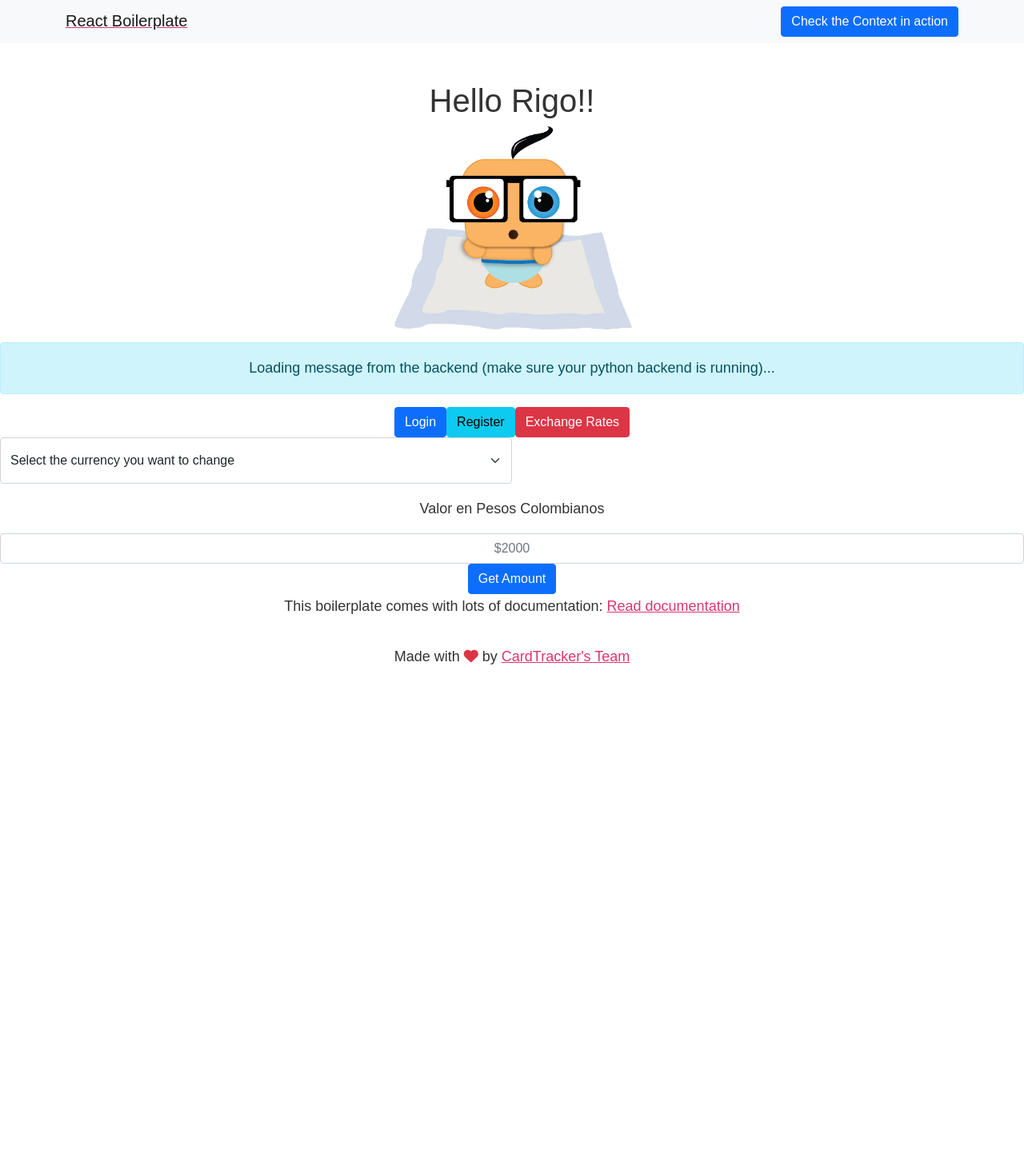
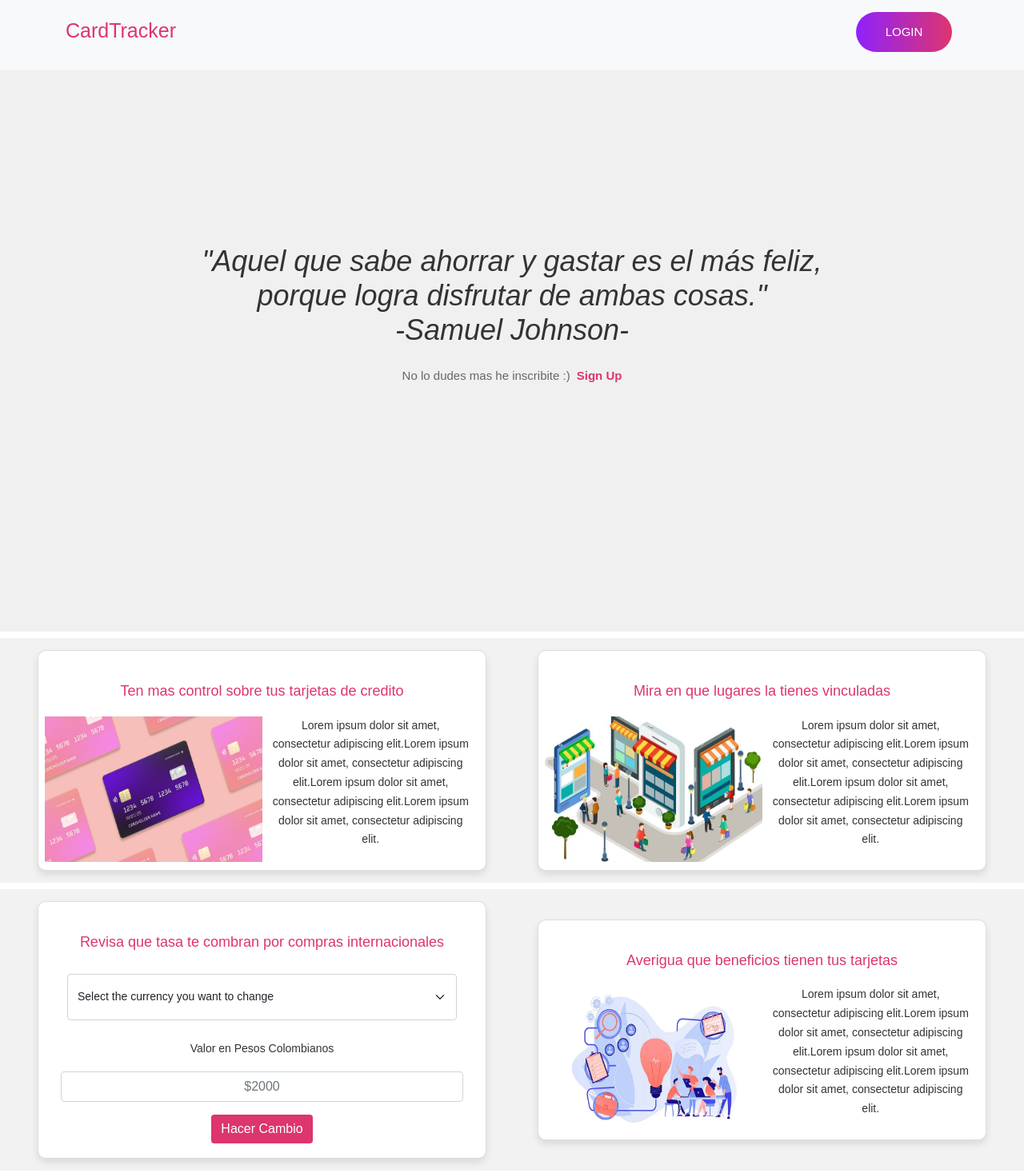
Before and after one commit to 4GeeksAcademy/Proyect-Final-CardTraker, a React app: page / in a window 1280 px wide. Shown: the top 1467 px of the page at 80% size. Before the commit the page ends 868 px from the top, so only its background shows below. Built offline with nearby package versions, Linux system fonts and the light colour scheme; no server answers.

```diff
--- a/src/front/js/component/navbar.js
+++ b/src/front/js/component/navbar.js
@@ -1,19 +1,34 @@
-import React from "react";
-import { Link } from "react-router-dom";
+
+import React, { useContext } from "react";
+import { Link, useLocation } from "react-router-dom";
+
 
 export const Navbar = () => {
+    const location = useLocation();
+    const { pathname } = location;
+
     return (
-		<nav className="navbar navbar-light bg-light">
+        <>
+            <nav className="navbar navbar-light bg-light fixed-top pt-0">
                 <div className="container">
                     <Link to="/">
-					<span className="navbar-brand mb-0 h1">React Boilerplate</span>
+                        <span className="navbar-brand mb-0 display-1" style={{color: "#DD356E", fontSize: "25px"}}>CardTracker</span>
                     </Link>
-				<div className="ml-auto">
-					<Link to="/demo">
-						<button className="btn btn-primary">Check the Context in action</button>
-					</Link>
+                    {pathname !== "/login" && (
+                    <div className="ml-auto d-flex">
+                        <Link to="/login" className="me-2">
+                            <div className="container-login100-form-btn">
+                                <div className="wrap-login100-form-btn" style={{ width: "120px" }}>
+                                    <div className="login100-form-bgbtn"></div>
+                                        <button className="login100-form-btn">
+                                            Login
+                                        </button>
                                 </div>
                             </div>
+                        </Link>
+                    </div>)}
+                </div>
             </nav>
+        </>
     );
 };
--- a/src/front/js/pages/home.js
+++ b/src/front/js/pages/home.js
@@ -1,20 +1,16 @@
-import React, { useContext, useState, useEffect } from "react";
+import React, { useContext, useState } from "react";
 import { Context } from "../store/appContext";
-import { Link, Navigate } from "react-router-dom";
-import rigoImageUrl from "../../img/rigo-baby.jpg";
+import { Link } from "react-router-dom";
 import "../../styles/home.css";
 import cards from "../../img/cards.jpeg"
 import stores from "../../img/tiendas.jpg"
 import benefits from "../../img/benefits.jpg"
-
-
 
 export const Home = () => {
     const [currencyChange, setCurrencyChange] = useState('')
     const [amount, setAmount] = useState('')
     const [newValue, setNewValue] = useState('')
     const { store, actions } = useContext(Context);
-
     async function exchange(e){
         e.preventDefault();
         console.log("currencyChange" + currencyChange);
@@ -25,32 +21,48 @@
         console.log("Nuevo valor "+newValue);
         setNewValue(newValue)
     }
-
-
-
     return (
         <>
-			<div className="text-center mt-5">
-				<h1>Hello Rigo!!</h1>
-				<p>
-					<img src={rigoImageUrl} />
-				</p>
-				<div className="alert alert-info">
-					{store.message || "Loading message from the backend (make sure your python backend is running)..."}
+            <div className="header">
+                <h1 className="header-text text-center">"Aquel que sabe ahorrar y gastar es el más feliz,<br/> porque logra disfrutar de ambas cosas." <br/> -Samuel Johnson-</h1>
+                <div className="text-center">
+                    <span className="txt1">
+                        No lo dudes mas he inscribite :)
+                    </span>
+                    <Link to="/register" className="txt2 ms-2">
+                            <strong>Sign Up</strong>
+                    </Link>
                 </div>
-				<Link to="/login"><button className="btn btn-primary">Login</button></Link>
-				<Link to="/register"><button className="btn btn-info">Register</button></Link>
-				<button className="btn btn-danger" onClick={actions.getExchangeRates}>Exchange Rates</button>
+            </div>
+            <div className="card-container my-2">
+                <div className="card">
+                    <h2 className="card-title">Ten mas control sobre tus tarjetas de credito</h2>
+                    <div className="row">
+                        <img src={cards} className="col-6 p-0" />
+                        <p className="card-description col-6 align-middle">Lorem ipsum dolor sit amet, consectetur adipiscing elit.Lorem ipsum dolor sit amet, consectetur adipiscing elit.Lorem ipsum dolor sit amet, consectetur adipiscing elit.Lorem ipsum dolor sit amet, consectetur adipiscing elit.</p>
+                    </div>
+                </div>
+                <div className="card">
+                    <h2 className="card-title">Mira en que lugares la tienes vinculadas</h2>
+                    <div className="row">
+                        <img src={stores} className="col-6 p-0" />
+                        <p className="card-description col-6 align-middle">Lorem ipsum dolor sit amet, consectetur adipiscing elit.Lorem ipsum dolor sit amet, consectetur adipiscing elit.Lorem ipsum dolor sit amet, consectetur adipiscing elit.Lorem ipsum dolor sit amet, consectetur adipiscing elit.</p>
+                    </div>
+                </div>
+            </div>
+            <div className="card-container my-2">
+                <div className="card">
+                    <h2 className="card-title">Revisa que tasa te combran por compras internacionales</h2>
                     <form onSubmit={exchange}>
-					<div className="form-row">
-						<div className="form-group col-md-6">
-							<div class="form-floating">
+                    <div className="form-row m-2">
+                        <div className="form-group">
+                            <div className="form-floating m-2">
                                 <select
-									class="form-select py-0 card-description"
+                                    className="form-select py-0 card-description"
                                     id="floatingSelect"
                                     value={currencyChange}
                                     onChange={(e) => setCurrencyChange(e.target.value)}>
-									<option selected>Select the currency you want to change</option>
+                                    <option>Select the currency you want to change</option>
                                     <option value="USD">USD</option>
                                     <option value="EUR">EUR</option>
                                     <option value="CAD">CAD</option>
@@ -58,7 +70,7 @@
                             </div>
                         </div>
                         <div className="form-group">
-							<label className="m-3 card-description" for="Cops">Valor en Pesos Colombianos</label>
+                            <label className="m-3 card-description" htmlFor="Cops">Valor en Pesos Colombianos</label>
                             <input type="money" className="form-control text-center" id="Cops" placeholder="$2000"
                             value={amount}
                             onChange={(e)=>setAmount(e.target.value)}
@@ -67,20 +79,20 @@
                     </div>
                     {newValue == '' ? '' :
                     <div className="form-group text-center m-2">
-						<label className="m-2 card-description" for="inputAddress">Valor en {currencyChange}</label>
+                        <label className="m-2 card-description" htmlFor="inputAddress">Valor en {currencyChange}</label>
                         <p className="m-2 card-description">{newValue}</p>
                     </div>}
-					<button type="submit" className="btn btn-primary">Get Amount</button>
+                    <button type="submit" className="btn boton m-2">Hacer Cambio</button>
                     </form>
-			<p>
-				This boilerplate comes with lots of documentation:{" "}
-				<a href="https://start.4geeksacademy.com/starters/react-flask">
-					Read documentation
-				</a>
-			</p>
                 </div>
-
+                <div className="card">
+                    <h2 className="card-title">Averigua que beneficios tienen tus tarjetas</h2>
+                    <div className="row">
+                        <img src={benefits} className="col-6 p-0" />
+                        <p className="card-description col-6 align-middle">Lorem ipsum dolor sit amet, consectetur adipiscing elit.Lorem ipsum dolor sit amet, consectetur adipiscing elit.Lorem ipsum dolor sit amet, consectetur adipiscing elit.Lorem ipsum dolor sit amet, consectetur adipiscing elit.</p>
+                    </div>
+                </div>
+            </div>
         </>
-
     );
 };
--- a/src/front/styles/home.css
+++ b/src/front/styles/home.css
@@ -1,6 +1,16 @@
-/*
-    home.css: This website contains selectors only used in home.css
-
+.header {
+  display: flex;
+  flex-direction: column;
+  justify-content: center;
+  align-items: center;
+  height: calc(100vh - 10px); /* Resta la altura del Navbar */
+  background-color: #F0F0F0;
+}
+.header-text {
+  font-size: 36px;
+  font-style: italic;
+  margin-bottom: 20px;
+}
 .card-container {
   justify-content: space-evenly;
   width: 100%;
@@ -8,9 +18,8 @@
   justify-content: center;
   align-items: center;
   padding: 15px;
-    background: #f2f2f2;
+  background: #F2F2F2;
 }
-
 .card {
   width: 100%;
   margin: 0 2rem;
@@ -20,28 +29,23 @@
   overflow: hidden;
   padding: 40px 20px 10px 20px;
   display: flex;
-
   box-shadow: 0 5px 10px 0px rgba(0, 0, 0, 0.1);
   -moz-box-shadow: 0 5px 10px 0px rgba(0, 0, 0, 0.1);
   -webkit-box-shadow: 0 5px 10px 0px rgba(0, 0, 0, 0.1);
   -o-box-shadow: 0 5px 10px 0px rgba(0, 0, 0, 0.1);
   -ms-box-shadow: 0 5px 10px 0px rgba(0, 0, 0, 0.1);
 }
-
 .card-title {
   font-size: 18px;
   margin-bottom: 20px;
   color: #DD356E
 }
-
 .card-description {
   font-size: 14px;
 }
-
 .card-content {
   flex: 1; /* Permite que el contenido ocupe todo el espacio disponible */
 }
-
 .boton{
 background-color: #DD356E;
 color: white;
--- a/src/front/styles/index.css
+++ b/src/front/styles/index.css
@@ -12,6 +12,7 @@
   -webkit-transition: 0.5s;
   -o-transition: 0.5s;
   transition: 0.5s;
+  text-decoration: none;
 }
 
 a:hover, a:active, a:focus {
@@ -23,9 +24,11 @@
 .boton{
   background-color: #DD356E;
   border: #DD356E;
+  text-decoration: none;
 }
 
 .boton:hover{
   background-color: #e35d8b;
   border: #e35d8b;
+  text-decoration: none;
 }
```
Also changed, not shown: 1 other file. Lines whose indentation alone changed are shown as unchanged.
